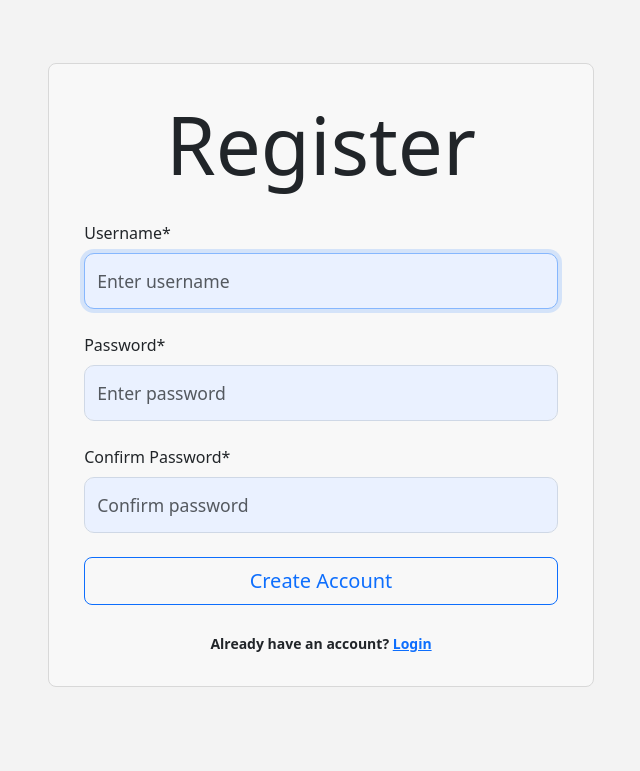
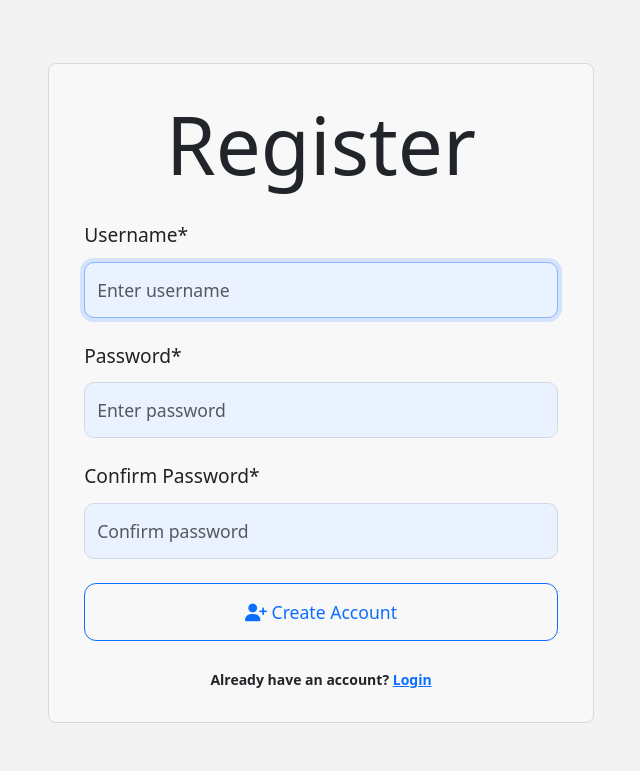
Before and after one commit to rshaz2713/CampusBridge, a Django app: page /register/ in a window 1280 px wide. Shown: the part 75-846 px from the top of the page, without its empty margins (319-959 px from the left). Before the commit the page ends 762 px from the top, so only its background shows below. Run offline with Django 4.2, Linux system fonts and the light colour scheme.

Commit message:
Improve register page and auth UI

```diff
--- a/templates/registration/register.html
+++ b/templates/registration/register.html
@@ -7,48 +7,55 @@
     <div class="col-lg-6">
         <div class="card login-card">
             <div class="card-body">
-
                 <h1 class="display-3 text-center login-title">Register</h1>
 
                 {% if form.errors %}
-                    <div class="alert alert-danger">
-                        Please fix the errors below.
-                    </div>
+                <div class="alert alert-danger">
+                    <ul class="mb-0">
+                        {% for field in form %}
+                            {% for error in field.errors %}
+                                <li>{{ error }}</li>
+                            {% endfor %}
+                        {% endfor %}
+
+                        {% for error in form.non_field_errors %}
+                            <li>{{ error }}</li>
+                        {% endfor %}
+                    </ul>
+                </div>
                 {% endif %}
 
-                <form method="post">
+                <form method="post" novalidate>
                     {% csrf_token %}
 
                     <div class="mb-4">
-                        <label class="form-label">Username*</label>
+                        <label for="{{ form.username.id_for_label }}" class="form-label custom-label">Username*</label>
                         {{ form.username }}
                     </div>
 
                     <div class="mb-4">
-                        <label class="form-label">Password*</label>
+                        <label for="{{ form.password1.id_for_label }}" class="form-label custom-label">Password*</label>
                         {{ form.password1 }}
                     </div>
 
                     <div class="mb-4">
-                        <label class="form-label">Confirm Password*</label>
+                        <label for="{{ form.password2.id_for_label }}" class="form-label custom-label">Confirm Password*</label>
                         {{ form.password2 }}
                     </div>
 
                     <div class="d-grid my-4">
-                        <button class="btn btn-outline-primary btn-lg">
-                            Create Account
+                        <button class="btn btn-outline-primary btn-lg login-btn" type="submit">
+                            <i class="fas fa-user-plus"></i> Create Account
                         </button>
                     </div>
-
                 </form>
 
                 <div class="text-center">
                     <p class="small fw-bold my-3 pt-1 mb-0">
                         Already have an account?
-                        <a href="{% url 'login' %}">Login</a>
+                        <a href="{% url 'login' %}" class="link-primary">Login</a>
                     </p>
                 </div>
-
             </div>
         </div>
     </div>
```
